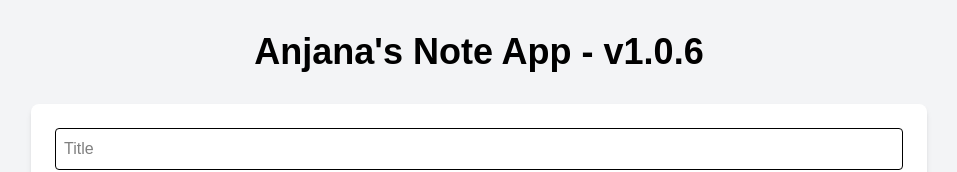
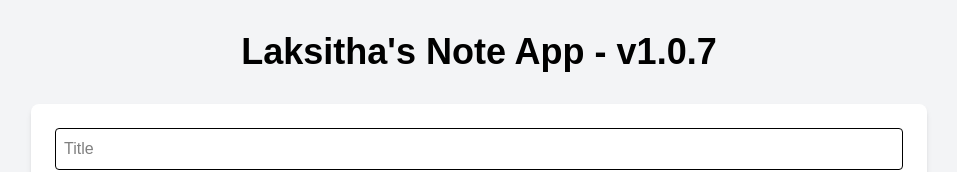
Before and after one commit to AnjanaPathirana99/note99-frontend, a Next.js app: page / in a window 1280 px wide. Shown: the top 172 px of the page, without its empty margins (161-1118 px from the left). Built offline with nearby package versions, Linux system fonts and the light colour scheme; no server answers.

Commit message:
impr/ABC-001: change title

```diff
--- a/app/page.tsx
+++ b/app/page.tsx
@@ -53,7 +53,7 @@ export default function Home() {
   return (
     <div className="min-h-screen bg-gray-100 py-8 px-4">
       <div className="max-w-4xl mx-auto">
-        <h1 className="text-4xl font-bold text-center mb-8 text-black">Anjana's Note App - v1.0.6</h1>
+        <h1 className="text-4xl font-bold text-center mb-8 text-black">Laksitha's Note App - v1.0.7</h1>
         <form onSubmit={handleSubmit} className="bg-white p-6 rounded-lg shadow-md mb-8">
           <input
             type="text"
```
Also changed, not shown: 1 other file (tests, documents, lock files or other folders).
